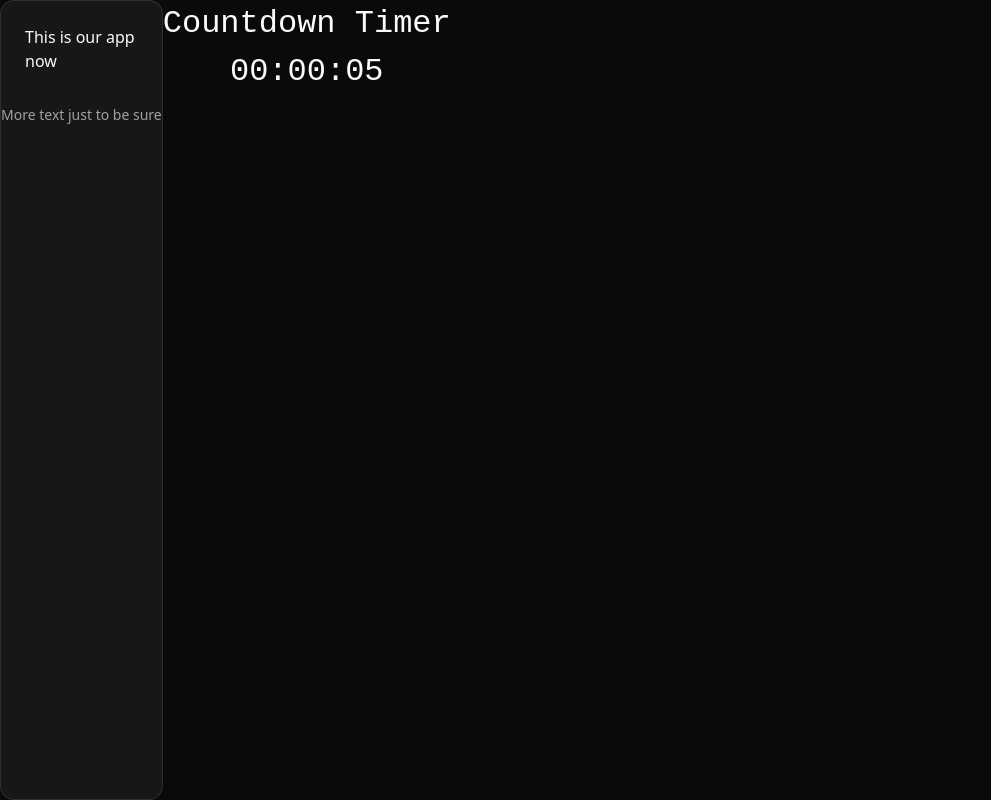
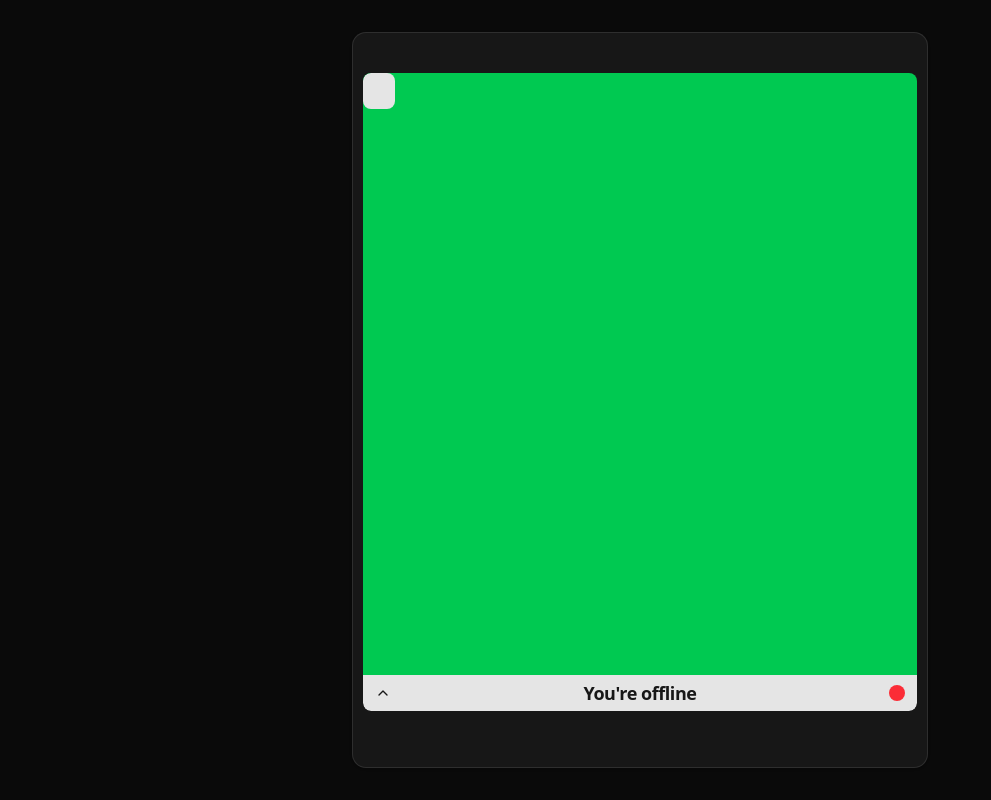
Before and after one commit to FGPolacchini/ubert, a React (Vite) app in the folder client/: page / in a window 1280 px wide. Shown: the whole page, without its empty margins (0-991 px from the left). Built offline with nearby package versions, Linux system fonts and the light colour scheme.

Commit message:
Skeleton of UI added

```diff
--- a/client/package.json
+++ b/client/package.json
@@ -10,6 +10,8 @@
     "preview": "vite preview"
   },
   "dependencies": {
+    "@radix-ui/react-dialog": "^1.1.15",
+    "@radix-ui/react-slot": "^1.2.3",
     "@tailwindcss/vite": "^4.1.14",
     "class-variance-authority": "^0.7.1",
     "clsx": "^2.1.1",
@@ -17,7 +19,8 @@
     "react": "^19.1.1",
     "react-dom": "^19.1.1",
     "tailwind-merge": "^3.3.1",
-    "tailwindcss": "^4.1.14"
+    "tailwindcss": "^4.1.14",
+    "vaul": "^1.1.2"
   },
   "devDependencies": {
     "@eslint/js": "^9.36.0",
--- a/client/src/App.tsx
+++ b/client/src/App.tsx
@@ -1,25 +1,22 @@
 import { ThemeProvider } from "@/components/theme-provider";
-import { Card, CardDescription, CardHeader } from "./components/ui/card";
 import { useState } from "react";
 import type { SessionState } from "./utils/sessionManagement";
 import Timer from "./components/breakNudge";
+import Phone from "./components/phone-showcase";
 
 function App() {
 	const [sessionData, useSessionData] = useState<SessionState>();
 
 	return (
 		<ThemeProvider defaultTheme="dark" storageKey="vite-ui-theme">
-			<div className="flex h-full w-full-p-8">
-				<Card>
-					<CardHeader>This is our app now</CardHeader>
-					<CardDescription>More text just to be sure</CardDescription>
-				</Card>
-				<Timer
+			<div className="flex justify-around items-center h-full w-full gap-4 py-8">
+				<Phone />
+				{/* <Timer
 					durationInit={10}
 					durationLong={8}
 					durationShort={3}
 					maxTimeElapsed={20}
-				/>
+				/> */}
 			</div>
 		</ThemeProvider>
 	);
--- /dev/null
+++ b/client/src/components/phone-showcase.tsx
@@ -0,0 +1,78 @@
+import { useState } from "react";
+import { Card, CardContent } from "@/components/ui/card";
+import { Button } from "@/components/ui/button";
+import {
+	Drawer,
+	DrawerContent,
+	DrawerDescription,
+	DrawerFooter,
+	DrawerHeader,
+	DrawerTitle,
+	DrawerTrigger,
+} from "@/components/ui/drawer";
+import { ChevronUp } from "lucide-react";
+
+function Phone() {
+	const [isOnline, useIsOnline] = useState(false);
+	const [isNudgeVisible, useIsNudgeVisible] = useState(false);
+
+	return (
+		<Card className="max-h-3xl h-full max-w-xl w-full">
+			<CardContent className="px-2.5 pt-4 pb-8 h-full">
+				<div className="flex flex-col h-full relative overflow-hidden rounded-md">
+
+					<div
+						className={
+							"bg-red-500 max-h-20 grow-2 h-full" +
+							(isNudgeVisible ? " flex" : " hidden")
+						}
+					></div>
+
+					<div className="bg-green-500 h-full">
+						<Button
+							onClick={() => {
+								useIsNudgeVisible(!isOnline);
+								useIsOnline(!isOnline);
+							}}
+						/>
+					</div>
+
+					<Drawer>
+						<DrawerTrigger>
+							<Button className="w-full justify-between rounded-none rounded-b-md">
+								<ChevronUp className="w-8 h-8" />
+								<h4 className="scroll-m-20 text-lg font-semibold tracking-tight">
+									{isOnline ? "You're online" : "You're offline"}
+								</h4>
+								<div
+									className={
+										"w-4 h-4 rounded-full " +
+										(isOnline ? "bg-green-500" : "bg-red-500")
+									}
+								></div>
+							</Button>
+						</DrawerTrigger>
+						<DrawerContent>
+							<DrawerHeader>
+								<DrawerTitle>Insights</DrawerTitle>
+								<DrawerDescription>
+									This information was last updated on
+									{/* {#*#} */}
+								</DrawerDescription>
+							</DrawerHeader>
+							{/* <InsightsDataShowcase /> */}
+							<DrawerFooter>
+								<Button>Submit</Button>
+								{/* <DrawerClose>
+									<Button variant="outline">Cancel</Button>
+								</DrawerClose> */}
+							</DrawerFooter>
+						</DrawerContent>
+					</Drawer>
+				</div>
+			</CardContent>
+		</Card>
+	);
+}
+
+export default Phone;
--- /dev/null
+++ b/client/src/components/ui/button.tsx
@@ -0,0 +1,60 @@
+import * as React from "react"
+import { Slot } from "@radix-ui/react-slot"
+import { cva, type VariantProps } from "class-variance-authority"
+
+import { cn } from "@/lib/utils"
+
+const buttonVariants = cva(
+  "inline-flex items-center justify-center gap-2 whitespace-nowrap rounded-md text-sm font-medium transition-all disabled:pointer-events-none disabled:opacity-50 [&_svg]:pointer-events-none [&_svg:not([class*='size-'])]:size-4 shrink-0 [&_svg]:shrink-0 outline-none focus-visible:border-ring focus-visible:ring-ring/50 focus-visible:ring-[3px] aria-invalid:ring-destructive/20 dark:aria-invalid:ring-destructive/40 aria-invalid:border-destructive",
+  {
+    variants: {
+      variant: {
+        default: "bg-primary text-primary-foreground hover:bg-primary/90",
+        destructive:
+          "bg-destructive text-white hover:bg-destructive/90 focus-visible:ring-destructive/20 dark:focus-visible:ring-destructive/40 dark:bg-destructive/60",
+        outline:
+          "border bg-background shadow-xs hover:bg-accent hover:text-accent-foreground dark:bg-input/30 dark:border-input dark:hover:bg-input/50",
+        secondary:
+          "bg-secondary text-secondary-foreground hover:bg-secondary/80",
+        ghost:
+          "hover:bg-accent hover:text-accent-foreground dark:hover:bg-accent/50",
+        link: "text-primary underline-offset-4 hover:underline",
+      },
+      size: {
+        default: "h-9 px-4 py-2 has-[>svg]:px-3",
+        sm: "h-8 rounded-md gap-1.5 px-3 has-[>svg]:px-2.5",
+        lg: "h-10 rounded-md px-6 has-[>svg]:px-4",
+        icon: "size-9",
+        "icon-sm": "size-8",
+        "icon-lg": "size-10",
+      },
+    },
+    defaultVariants: {
+      variant: "default",
+      size: "default",
+    },
+  }
+)
+
+function Button({
+  className,
+  variant,
+  size,
+  asChild = false,
+  ...props
+}: React.ComponentProps<"button"> &
+  VariantProps<typeof buttonVariants> & {
+    asChild?: boolean
+  }) {
+  const Comp = asChild ? Slot : "button"
+
+  return (
+    <Comp
+      data-slot="button"
+      className={cn(buttonVariants({ variant, size, className }))}
+      {...props}
+    />
+  )
+}
+
+export { Button, buttonVariants }
--- a/client/src/components/ui/drawer.tsx
+++ b/client/src/components/ui/drawer.tsx
@@ -1,123 +1,108 @@
-import * as React from "react"
-import { Drawer as DrawerPrimitive } from "vaul"
+"use client";
 
-import { cn } from "@/lib/utils"
+import * as React from "react";
+import { Drawer as DrawerPrimitive } from "vaul";
 
-function Drawer({
+import { cn } from "@/lib/utils";
+
+const Drawer = ({
+	shouldScaleBackground = true,
 	...props
-}: React.ComponentProps<typeof DrawerPrimitive.Root>) {
-  return <DrawerPrimitive.Root data-slot="drawer" {...props} />
-}
+}: React.ComponentProps<typeof DrawerPrimitive.Root>) => (
+	<DrawerPrimitive.Root
+		shouldScaleBackground={shouldScaleBackground}
+		{...props}
+	/>
+);
+Drawer.displayName = "Drawer";
 
-function DrawerTrigger({
-  ...props
-}: React.ComponentProps<typeof DrawerPrimitive.Trigger>) {
-  return <DrawerPrimitive.Trigger data-slot="drawer-trigger" {...props} />
-}
+const DrawerTrigger = DrawerPrimitive.Trigger;
 
-function DrawerPortal({
-  ...props
-}: React.ComponentProps<typeof DrawerPrimitive.Portal>) {
-  return <DrawerPrimitive.Portal data-slot="drawer-portal" {...props} />
-}
+const DrawerPortal = DrawerPrimitive.Portal;
 
-function DrawerClose({
-  ...props
-}: React.ComponentProps<typeof DrawerPrimitive.Close>) {
-  return <DrawerPrimitive.Close data-slot="drawer-close" {...props} />
-}
+const DrawerClose = DrawerPrimitive.Close;
 
-function DrawerOverlay({
+const DrawerOverlay = React.forwardRef<
+	React.ElementRef<typeof DrawerPrimitive.Overlay>,
+	React.ComponentPropsWithoutRef<typeof DrawerPrimitive.Overlay>
+>(({ className, ...props }, ref) => (
+	<DrawerPrimitive.Overlay
+		ref={ref}
+		className={cn("absolute inset-0 z-50 bg-black/80", className)}
+		{...props}
+	/>
+));
+DrawerOverlay.displayName = DrawerPrimitive.Overlay.displayName;
+
+const DrawerContent = React.forwardRef<
+	React.ElementRef<typeof DrawerPrimitive.Content>,
+	React.ComponentPropsWithoutRef<typeof DrawerPrimitive.Content>
+>(({ className, children, ...props }, ref) => (
+	<>
+		<DrawerOverlay />
+		<DrawerPrimitive.Content
+			ref={ref}
+			className={cn(
+				"absolute inset-x-0 bottom-0 z-50 mt-24 flex h-auto flex-col rounded-t-[10px] border bg-background",
+				className
+			)}
+			{...props}
+		>
+			<div className="mx-auto mt-4 h-2 w-[100px] rounded-full bg-muted" />
+			{children}
+		</DrawerPrimitive.Content>
+	</>
+));
+DrawerContent.displayName = "DrawerContent";
+
+const DrawerHeader = ({
 	className,
 	...props
-}: React.ComponentProps<typeof DrawerPrimitive.Overlay>) {
-  return (
-    <DrawerPrimitive.Overlay
-      data-slot="drawer-overlay"
+}: React.HTMLAttributes<HTMLDivElement>) => (
+	<div
+		className={cn("grid gap-1.5 p-4 text-center sm:text-left", className)}
+		{...props}
+	/>
+);
+DrawerHeader.displayName = "DrawerHeader";
+
+const DrawerFooter = ({
+	className,
+	...props
+}: React.HTMLAttributes<HTMLDivElement>) => (
+	<div
+		className={cn("mt-auto flex flex-col gap-2 p-4", className)}
+		{...props}
+	/>
+);
+DrawerFooter.displayName = "DrawerFooter";
+
+const DrawerTitle = React.forwardRef<
+	React.ElementRef<typeof DrawerPrimitive.Title>,
+	React.ComponentPropsWithoutRef<typeof DrawerPrimitive.Title>
+>(({ className, ...props }, ref) => (
+	<DrawerPrimitive.Title
+		ref={ref}
 		className={cn(
-        "data-[state=open]:animate-in data-[state=closed]:animate-out data-[state=closed]:fade-out-0 data-[state=open]:fade-in-0 fixed inset-0 z-50 bg-black/50",
+			"text-lg font-semibold leading-none tracking-tight",
 			className
 		)}
 		{...props}
 	/>
-  )
-}
+));
+DrawerTitle.displayName = DrawerPrimitive.Title.displayName;
 
-function DrawerContent({
-  className,
-  children,
-  ...props
-}: React.ComponentProps<typeof DrawerPrimitive.Content>) {
-  return (
-    <DrawerPortal data-slot="drawer-portal">
-      <DrawerOverlay />
-      <DrawerPrimitive.Content
-        data-slot="drawer-content"
-        className={cn(
-          "group/drawer-content bg-background fixed z-50 flex h-auto flex-col",
-          "data-[vaul-drawer-direction=top]:inset-x-0 data-[vaul-drawer-direction=top]:top-0 data-[vaul-drawer-direction=top]:mb-24 data-[vaul-drawer-direction=top]:max-h-[80vh] data-[vaul-drawer-direction=top]:rounded-b-lg data-[vaul-drawer-direction=top]:border-b",
-          "data-[vaul-drawer-direction=bottom]:inset-x-0 data-[vaul-drawer-direction=bottom]:bottom-0 data-[vaul-drawer-direction=bottom]:mt-24 data-[vaul-drawer-direction=bottom]:max-h-[80vh] data-[vaul-drawer-direction=bottom]:rounded-t-lg data-[vaul-drawer-direction=bottom]:border-t",
-          "data-[vaul-drawer-direction=right]:inset-y-0 data-[vaul-drawer-direction=right]:right-0 data-[vaul-drawer-direction=right]:w-3/4 data-[vaul-drawer-direction=right]:border-l data-[vaul-drawer-direction=right]:sm:max-w-sm",
-          "data-[vaul-drawer-direction=left]:inset-y-0 data-[vaul-drawer-direction=left]:left-0 data-[vaul-drawer-direction=left]:w-3/4 data-[vaul-drawer-direction=left]:border-r data-[vaul-drawer-direction=left]:sm:max-w-sm",
-          className
-        )}
-        {...props}
-      >
-        <div className="bg-muted mx-auto mt-4 hidden h-2 w-[100px] shrink-0 rounded-full group-data-[vaul-drawer-direction=bottom]/drawer-content:block" />
-        {children}
-      </DrawerPrimitive.Content>
-    </DrawerPortal>
-  )
-}
-
-function DrawerHeader({ className, ...props }: React.ComponentProps<"div">) {
-  return (
-    <div
-      data-slot="drawer-header"
-      className={cn(
-        "flex flex-col gap-0.5 p-4 group-data-[vaul-drawer-direction=bottom]/drawer-content:text-center group-data-[vaul-drawer-direction=top]/drawer-content:text-center md:gap-1.5 md:text-left",
-        className
-      )}
+const DrawerDescription = React.forwardRef<
+	React.ElementRef<typeof DrawerPrimitive.Description>,
+	React.ComponentPropsWithoutRef<typeof DrawerPrimitive.Description>
+>(({ className, ...props }, ref) => (
+	<DrawerPrimitive.Description
+		ref={ref}
+		className={cn("text-sm text-muted-foreground", className)}
 		{...props}
 	/>
-  )
-}
-
-function DrawerFooter({ className, ...props }: React.ComponentProps<"div">) {
-  return (
-    <div
-      data-slot="drawer-footer"
-      className={cn("mt-auto flex flex-col gap-2 p-4", className)}
-      {...props}
-    />
-  )
-}
-
-function DrawerTitle({
-  className,
-  ...props
-}: React.ComponentProps<typeof DrawerPrimitive.Title>) {
-  return (
-    <DrawerPrimitive.Title
-      data-slot="drawer-title"
-      className={cn("text-foreground font-semibold", className)}
-      {...props}
-    />
-  )
-}
-
-function DrawerDescription({
-  className,
-  ...props
-}: React.ComponentProps<typeof DrawerPrimitive.Description>) {
-  return (
-    <DrawerPrimitive.Description
-      data-slot="drawer-description"
-      className={cn("text-muted-foreground text-sm", className)}
-      {...props}
-    />
-  )
-}
+));
+DrawerDescription.displayName = DrawerPrimitive.Description.displayName;
 
 export {
 	Drawer,
@@ -130,4 +115,4 @@
 	DrawerFooter,
 	DrawerTitle,
 	DrawerDescription,
-}
+};
```
Also changed, not shown: 1 other file (tests, documents, lock files or other folders). Lines whose indentation alone changed are shown as unchanged.
